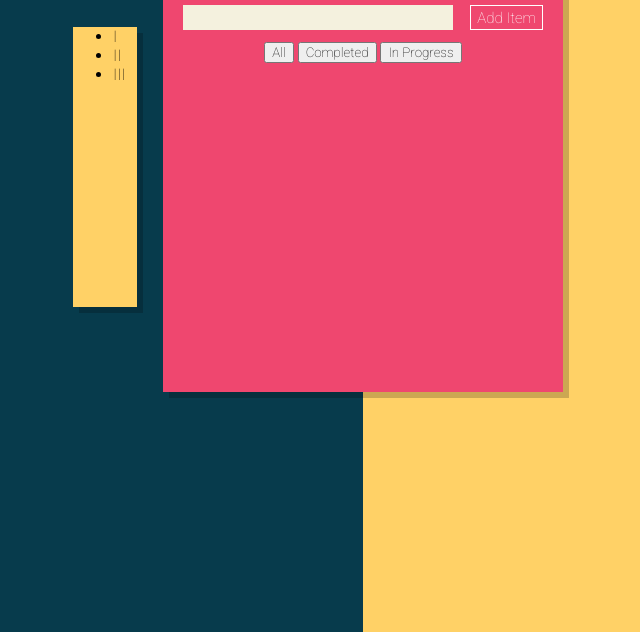
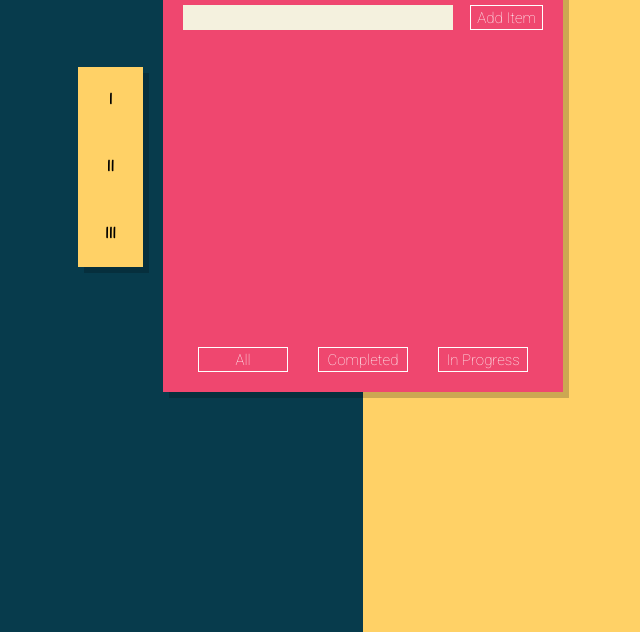
Before and after one commit to Huerta95/TodoList, a plain HTML site: page index.html in a window 1280 px wide. Shown: the part 168-800 px from the top of the page, without its empty margins (277-917 px from the left). Drawn offline with Linux system fonts and the light colour scheme.

Commit message:
Update styles.css

```diff
--- a/styles.css
+++ b/styles.css
@@ -12,7 +12,6 @@ body{
     align-items: center;
     height: 100vh;
     background: linear-gradient(to right, rgb(7, 59, 76) 50%, rgb(255, 209, 102) 50%);
-    font-family: 'Roboto', sans-serif;
     overflow-x : hidden;
 }
 
@@ -35,7 +34,7 @@ body{
     display: flex;
     flex-direction: row;
     justify-content: center;
-    padding-right: 90px;
+    padding-right: 85px;
     padding-top: 2vh;
     padding-bottom: 8vh;
     width: 100vw;
@@ -44,9 +43,9 @@ body{
 
 .menu-container{
     align-self: center;
-    width: 90px;
-    padding-right: 2vw;
-    height: 280px;
+    width: 85px;
+    padding-right: 20px;
+    height: 200px;
 }
 
 .menu-container div{
@@ -54,6 +53,32 @@ body{
     height: 100%;
     background-color: rgb(255, 209, 102);
     box-shadow: 6px 6px rgba(0,0,0,.2);
+}
+
+.list-menu{
+    display: flex;
+    flex-direction: column;
+    align-items: center;
+    justify-content: space-around;
+    padding: 0%;
+    height: 100%;
+}
+
+.list-menu li{
+    font-family: 'Handlee', cursive;
+    list-style: none;
+    font-weight: bold;
+    font-size: 15px;
+    cursor: pointer;
+    width: 50px;
+    height: 50px;
+    text-align: center;
+    line-height: 50px;
+}
+
+.list-menu li:hover{
+    background-color: rgba(244,244,244,.1);
+    font-size: 20px;
 }
 
 .todo{
@@ -125,6 +150,7 @@ form{
     height: 37px;
     display: grid;
     grid-template-columns: 80fr 10fr 10fr;
+    transition: all .6s ease;
 }
 
 .todo-item{
@@ -169,6 +195,47 @@ form{
     color: #ED345F;
 }
 
+/* Toggle de completed */
+.completed{
+    text-decoration: line-through;
+    opacity: 0.6;
+}
+
+.check-completed{
+    color: #ED345F;
+}
+
+/* Animacion de borrado*/
+.removeAnim{
+    transform: translateY(5px);
+    opacity: 0;
+}
+
+/* Filtros al final de la lista*/
+.todo-filters{
+    width: 100%;
+    display: flex;
+    justify-content: space-around;
+    align-self: flex-start;
+    margin-top: auto;
+    padding: 20px;
+}
+
+.all-button, .completed-button, .progress-button{
+    width: 90px;
+    height: 25px;
+    font-size: 15px;
+    color: white;
+    background-color: transparent;
+    border: 1px solid white;
+    cursor: pointer;
+}
+
+.all-button:hover, .completed-button:hover, .progress-button:hover{
+    border: 2px solid white;
+    font-weight: bold;
+}
+
 
 @media only screen and (max-width: 768px){
     .menu-container{
@@ -177,13 +244,12 @@ form{
 
     .container{
         padding-right: 0px;
-        max-width: 92vw;
     }
 
     .todo{
         min-height: 360px;
         min-width: 320px;
-        max-width: 100%;
+        max-width: 480px;
     }
 
     .todo-input{
```
